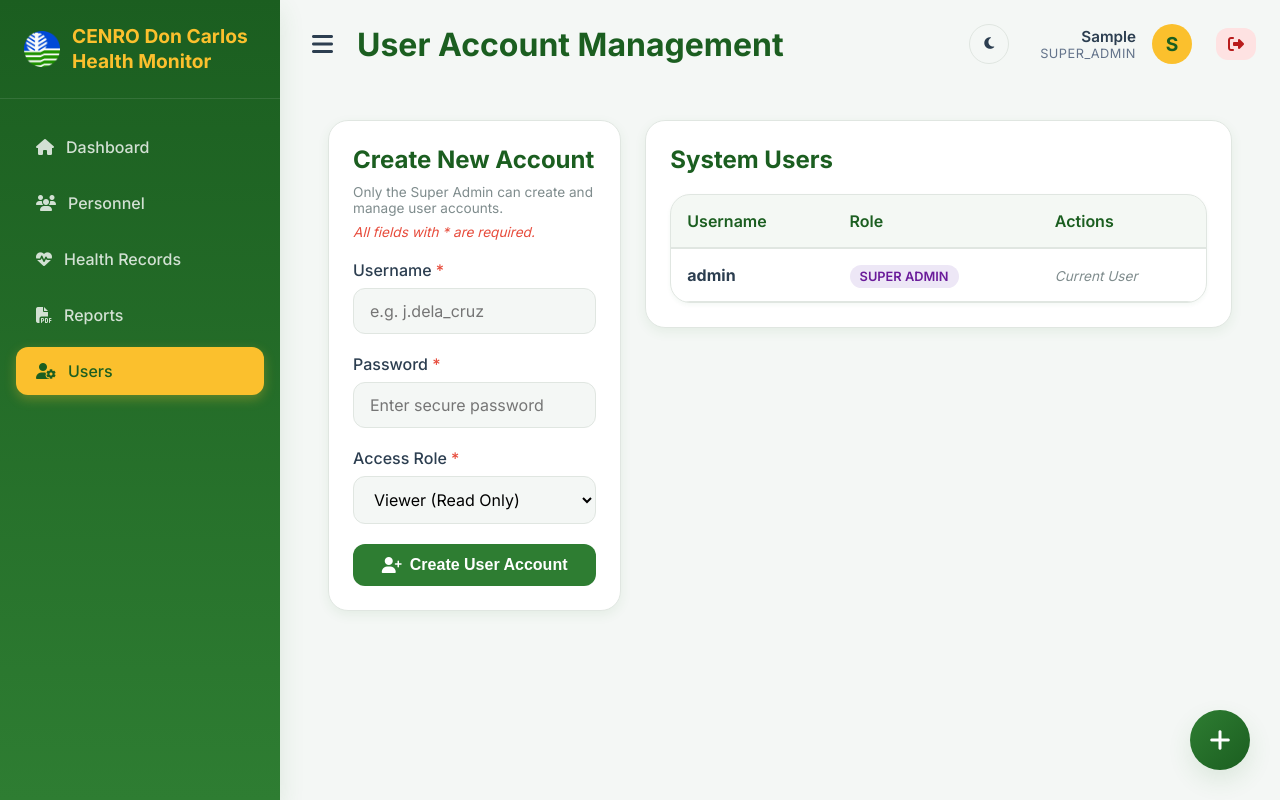
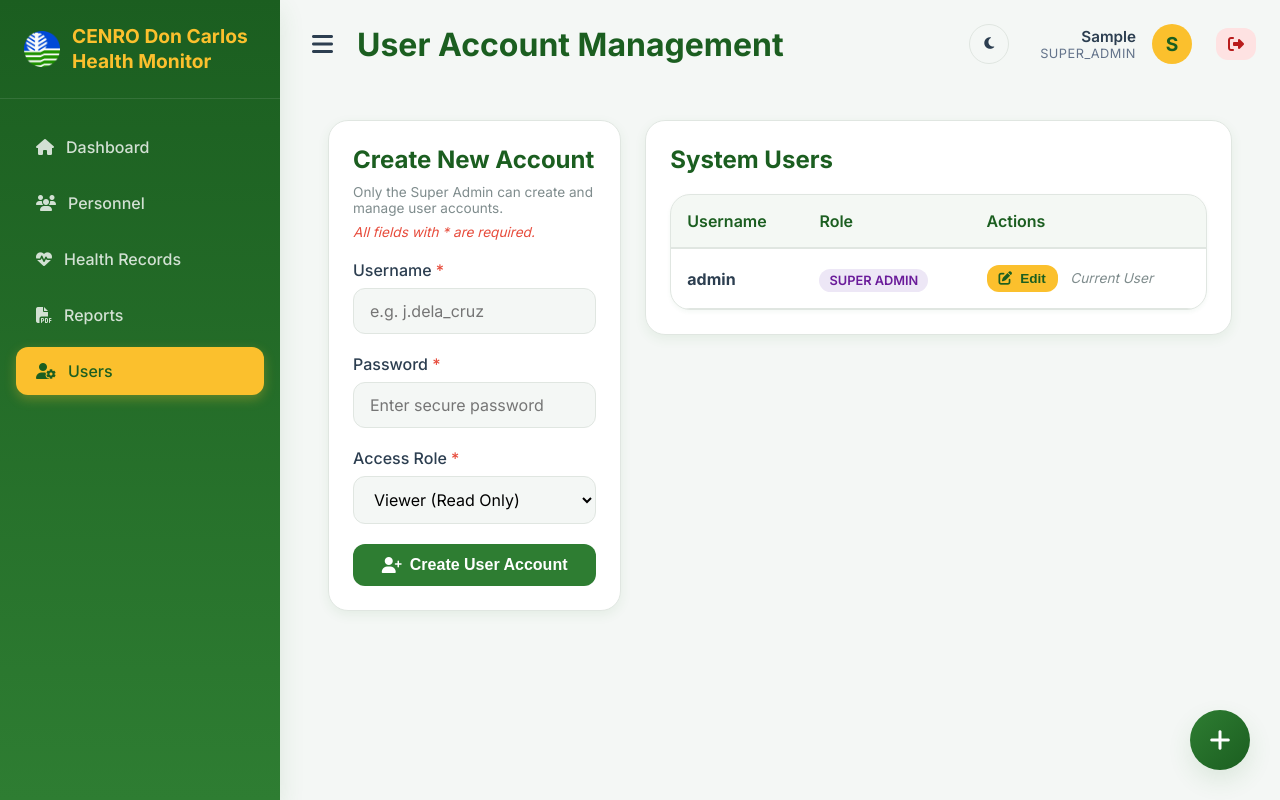
Before and after one commit to kiradogzy/CENRO-Health-Wellness-Monitor, a Flask app: page /users in a window 1280 px wide. Run offline with Flask 3, Linux system fonts and the light colour scheme; the visitor is signed in with stand-in values (Sample User, id 1); data comes from the database, SQL or seed files in the repository.

Commit message:
Feature: Added superadmin ability to edit users (username, password, access role)

```diff
--- a/app.py
+++ b/app.py
@@ -266,6 +266,44 @@ def manage_users():
 
     users = db.execute('SELECT id, username, role FROM users').fetchall()
     return render_template('users.html', users=users)
+
+@app.route('/edit_user/<int:id>', methods=['POST'])
+@super_admin_required
+def edit_user(id):
+    db = get_db()
+    username = request.form.get('username', '').strip()
+    password = request.form.get('password', '').strip()
+    role = request.form.get('role', 'viewer')
+
+    if not username:
+        flash('Username is required.', 'danger')
+        return redirect(url_for('manage_users'))
+
+    if re.search(r'[^\x00-\x7FñÑ]', username) or (password and re.search(r'[^\x00-\x7FñÑ]', password)):
+        flash('Emojis or unsupported characters are not allowed.', 'danger')
+        return redirect(url_for('manage_users'))
+
+    existing_user = db.execute('SELECT id FROM users WHERE username = ? AND id != ?', (username, id)).fetchone()
+    if existing_user:
+        flash('Username already exists.', 'danger')
+        return redirect(url_for('manage_users'))
+
+    if password:
+        db.execute('UPDATE users SET username = ?, password_hash = ?, role = ? WHERE id = ?',
+                   (username, generate_password_hash(password), role, id))
+    else:
+        db.execute('UPDATE users SET username = ?, role = ? WHERE id = ?',
+                   (username, role, id))
+
+    db.commit()
+
+    # If the super admin updated their own username, update session
+    if id == session.get('user_id'):
+        session['username'] = username
+        session['role'] = role
+
+    flash('User updated successfully!', 'success')
+    return redirect(url_for('manage_users'))
 
 @app.route('/delete_user/<int:id>', methods=['POST'])
 @super_admin_required
--- a/templates/users.html
+++ b/templates/users.html
@@ -61,6 +61,9 @@
                                 </span>
                             </td>
                             <td>
+                                <button type="button" class="btn" style="padding: 6px 12px; background-color: var(--denr-gold); color: var(--denr-green-dark); font-size: 0.85rem; margin-right: 8px;" onclick="openEditUserModal('{{ user.id }}', '{{ user.username }}', '{{ user.role }}')">
+                                    <i class="fa-solid fa-pen-to-square"></i> Edit
+                                </button>
                                 {% if user.id != session.user_id %}
                                 <form action="{{ url_for('delete_user', id=user.id) }}" method="POST" onsubmit="confirmDelete(event, this, 'Are you sure you want to permanently delete the user account {{ user.username }}?');" style="display: inline;">
                                     <button type="submit" class="btn" style="padding: 6px 12px; background-color: #FEE2E2; color: #B91C1C; font-size: 0.85rem;">
@@ -79,4 +82,59 @@
         </div>
     </div>
 </div>
+
+<!-- Edit User Modal -->
+<div id="editUserModal" class="modal" onclick="if(event.target===this) closeEditUserModal()">
+    <div class="modal-content">
+        <div class="modal-header">
+            <h2>Edit User Account</h2>
+            <button class="modal-close" onclick="closeEditUserModal()">
+                <i class="fa-solid fa-xmark"></i>
+            </button>
+        </div>
+        <div class="modal-body">
+            <form id="editUserForm" method="POST">
+                <div class="form-group">
+                    <label class="form-label">Username <span style="color: var(--danger);">*</span></label>
+                    <input type="text" id="edit_username" name="username" class="form-control" required oninput="this.value = this.value.replace(/[^\x00-\x7FñÑ]/g, '')">
+                </div>
+
+                <div class="form-group">
+                    <label class="form-label">Password (Leave blank to keep current)</label>
+                    <input type="password" name="password" class="form-control" placeholder="Enter new password" oninput="this.value = this.value.replace(/[^\x00-\x7FñÑ]/g, '')">
+                </div>
+
+                <div class="form-group">
+                    <label class="form-label">Access Role <span style="color: var(--danger);">*</span></label>
+                    <select id="edit_role" name="role" class="form-control" required>
+                        <option value="viewer">Viewer (Read Only)</option>
+                        <option value="admin">Admin (Full Access, No User Mgmt)</option>
+                        <option value="super_admin">Super Admin</option>
+                    </select>
+                </div>
+
+                <div style="display: flex; gap: 12px; margin-top: 24px;">
+                    <button type="button" class="btn" style="flex: 1; background-color: #E0E6E1; color: var(--text-main);" onclick="closeEditUserModal()">Cancel</button>
+                    <button type="submit" class="btn btn-primary" style="flex: 1;">Update User</button>
+                </div>
+            </form>
+        </div>
+    </div>
+</div>
+
+<script>
+    function openEditUserModal(id, username, role) {
+        document.getElementById('edit_username').value = username;
+        document.getElementById('edit_role').value = role;
+
+        // Update the form action dynamically
+        document.getElementById('editUserForm').action = "{{ url_for('manage_users') }}".replace('users', 'edit_user/' + id);
+
+        document.getElementById('editUserModal').classList.add('show');
+    }
+
+    function closeEditUserModal() {
+        document.getElementById('editUserModal').classList.remove('show');
+    }
+</script>
 {% endblock %}
```
